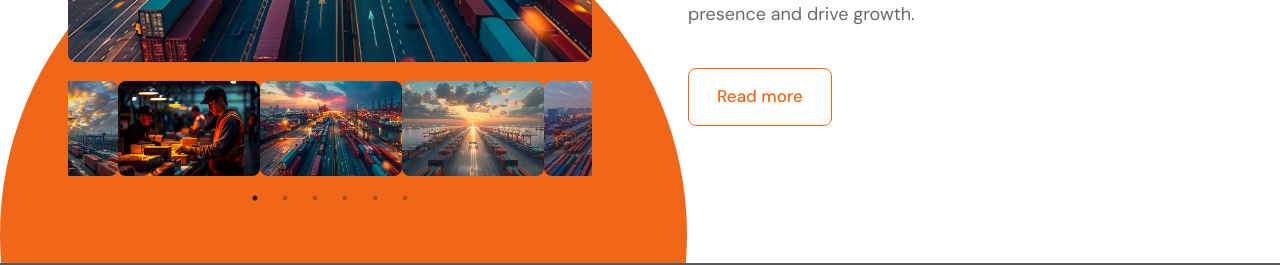
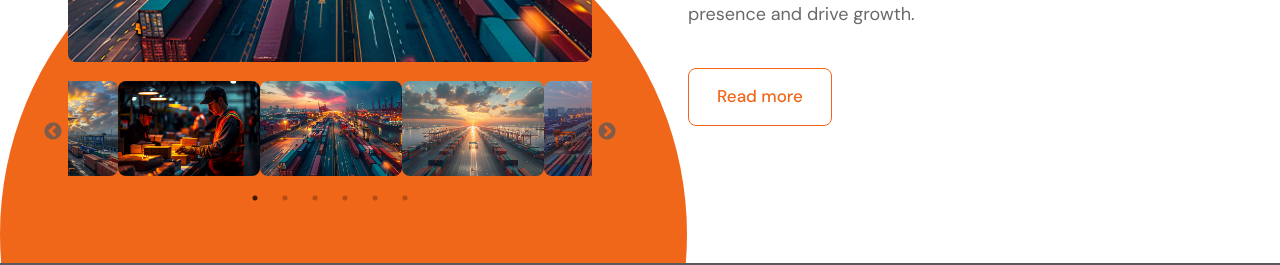
Before and after one commit to Yulanto-Developers/freight_digital, a Next.js app: page / in a window 1280 px wide. Shown: the part 1220-1485 px from the top of the page. Built offline with nearby package versions, Linux system fonts and the light colour scheme.

Commit message:
color pattern chnages completed

```diff
--- a/src/app/globals.css
+++ b/src/app/globals.css
@@ -159,7 +159,7 @@ body {
 
 .slick-prev:before,
 .slick-next:before {
-  color: #F1671A !important;
+  color: #58595b !important;
 
 }
 
```
